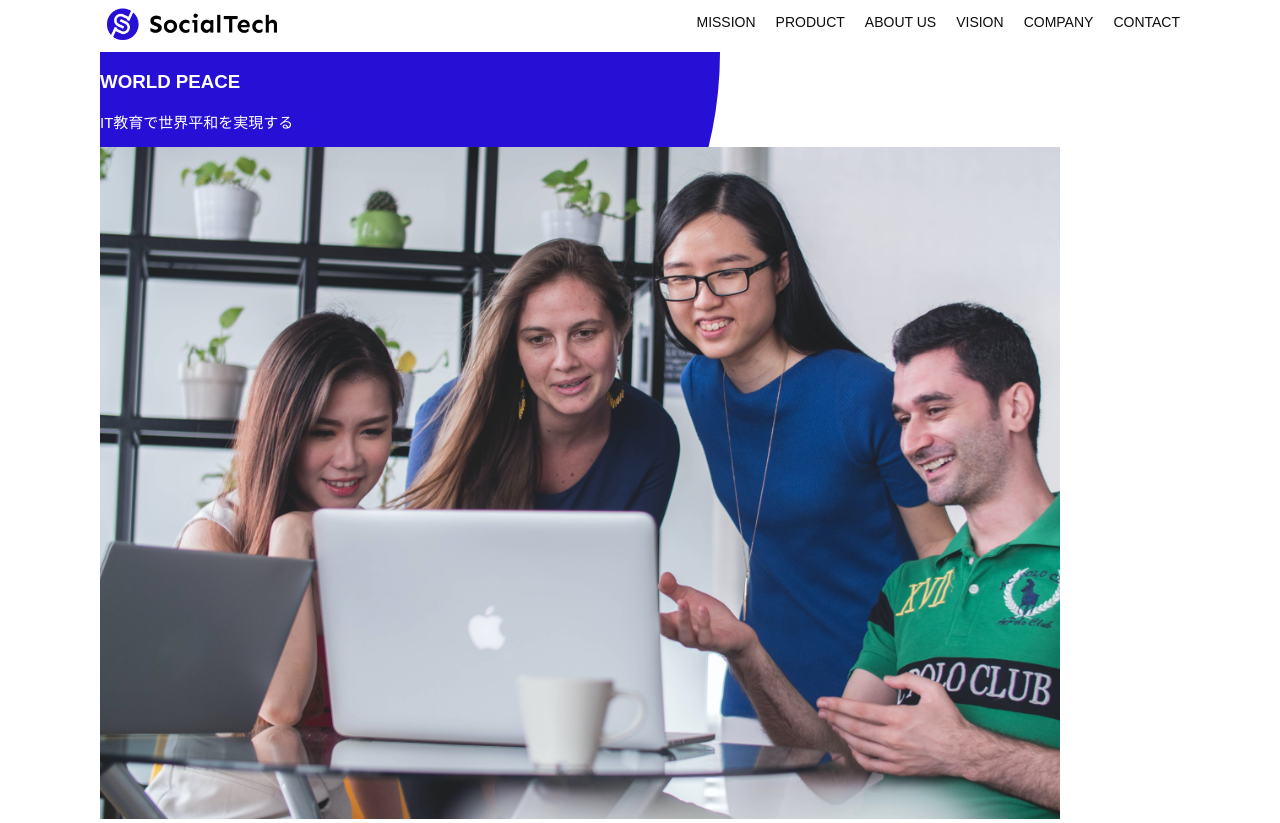
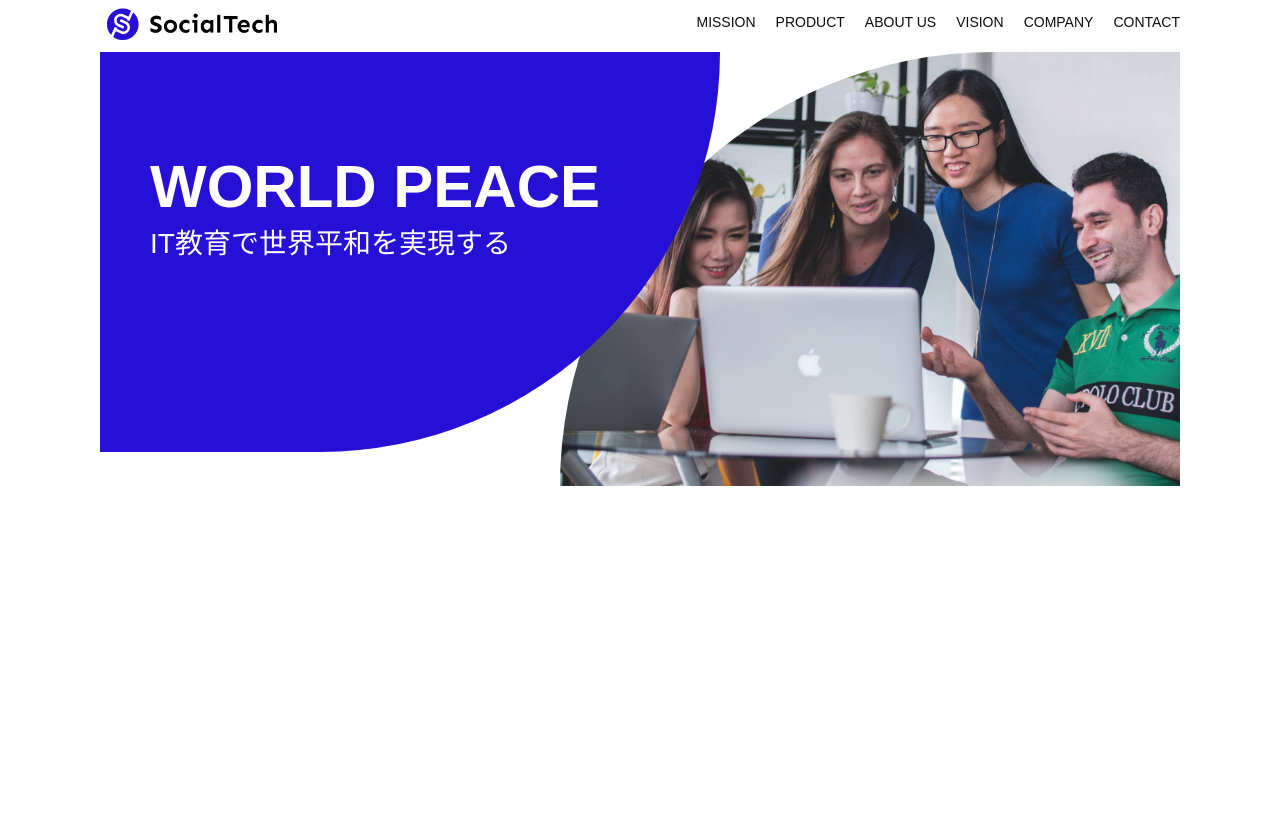
Before and after one commit to haru1010-create/socialtech, a plain HTML site: page index.html in a window 1280 px wide. After the commit the page ends 800 px from the top, so only its background shows below. Drawn offline with Linux system fonts and the light colour scheme.

Commit message:
メインビジュアルの作成

```diff
--- a/style.css
+++ b/style.css
@@ -50,13 +50,31 @@ body {
 
 #main-message {
     position: absolute;
-    margin-top: 0;
-    margin-left: 0;
+    top: 0;
+    left: 0;
     background-color: #2710d5;
     color: #ffffff;
     border-radius: 0 0 476px 0;
     max-width: 620px;
+    height: 100%;
     width: 100%;
-    height: 100%;
     z-index: 11;
 }
+
+#main-message > h1 {
+    font-size: 60px;
+    margin: 100px 0 0 50px;
+
+}
+#main-message > p {
+    font-size: 28px;
+    margin: 0 0 0 50px;
+}
+#main-visual > img {
+    max-width: 620px;
+    border-radius: 476px 0 0 0;
+    position: absolute;
+    top: 0;
+    right: 0;
+    z-index: 10;
+}
```
Also changed, not shown: index.html (+1 -1 lines).
